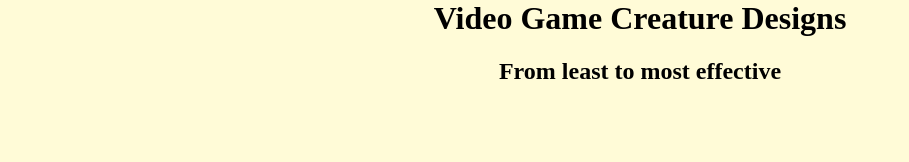
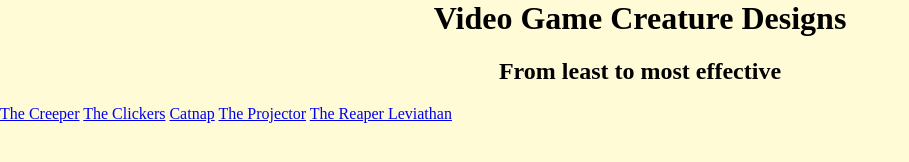
Before and after one commit to AbigailL221/SDEV153-rankings, a plain HTML site: page index.html in a window 1280 px wide. Shown: the whole page, without its empty margins (0-909 px from the left). Drawn offline with Linux system fonts and the light colour scheme.

Commit message:
git commit -m fixed links

```diff
--- a/index.html
+++ b/index.html
@@ -8,10 +8,10 @@
 <body>
     <h1>Video Game Creature Designs</h1>
     <h2>From least to most effective</h2>
-    <a href="/Item#5.html" #5 The Creeper></a>
-    <a href="/Item#4.html" #4 The Clickers></a>
-    <a href="/Item#3.html" #3 Catnap></a>
-    <a href="/Item#2.html" #2 The Projector></a>
-    <a href="/Item#1.html" #1 The Reaper Leviathan></a>
+    <a href="/Item#5.html">The Creeper</a>
+    <a href="/Item#4.html">The Clickers</a>
+    <a href="/Item#3.html">Catnap</a>
+    <a href="/Item#2.html">The Projector</a>
+    <a href="/Item#1.html">The Reaper Leviathan</a>
 </body>
 </html>
```
